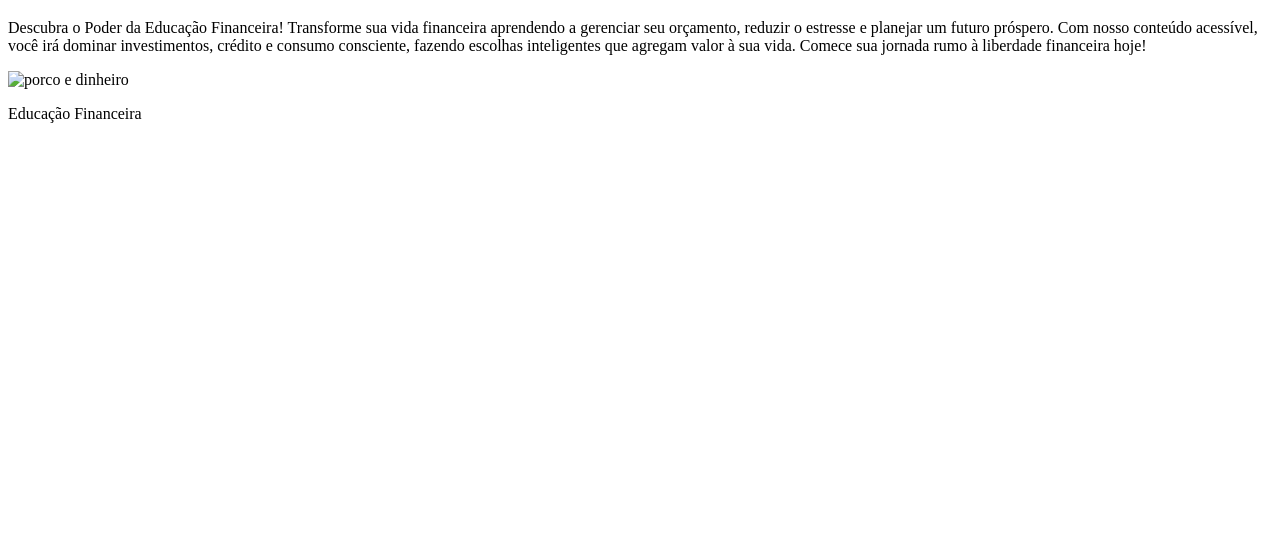
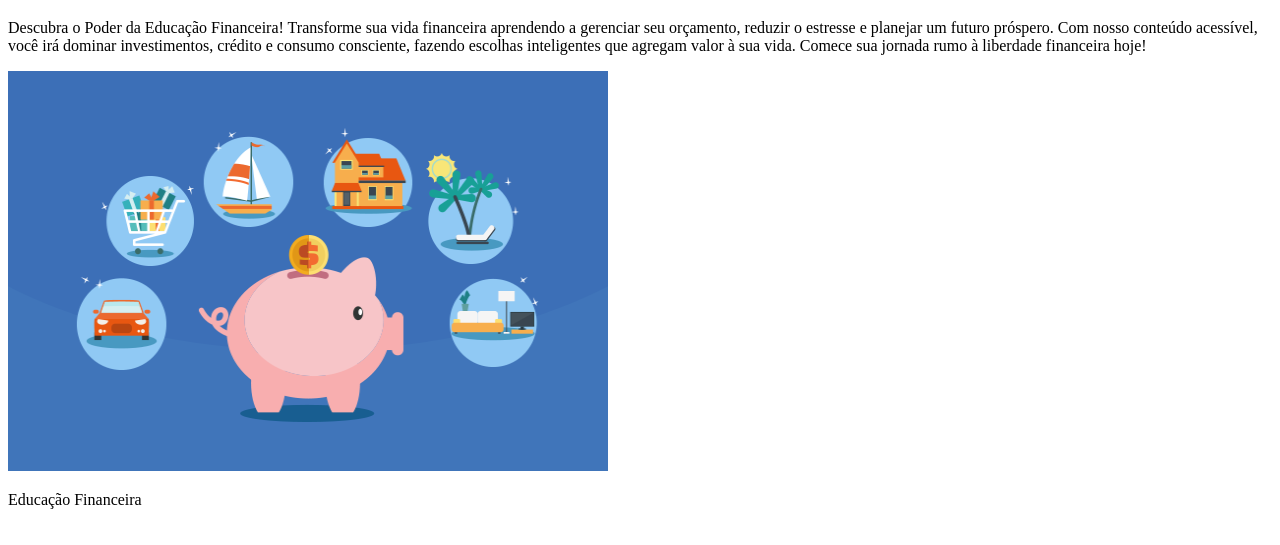
Before and after one commit to MattBonitinho/Trabaio-meu-, a plain HTML site: page index.html in a window 1280 px wide. Shown: the part 61-606 px from the top of the page. Drawn offline with Linux system fonts and the light colour scheme.

Commit message:
Update index.html

```diff
--- a/index.html
+++ b/index.html
@@ -23,7 +23,7 @@ Comece sua jornada rumo à liberdade financeira hoje!
 </p>
 </body>
 </html>
-    <img src="" alt="porco e dinheiro" width="600" height="400">
+    <img src="educacao-financeira.jpeg" alt="porco e dinheiro" width="600" height="400">
     <p>Educação Financeira<p>
 </body>
 </html>
```
